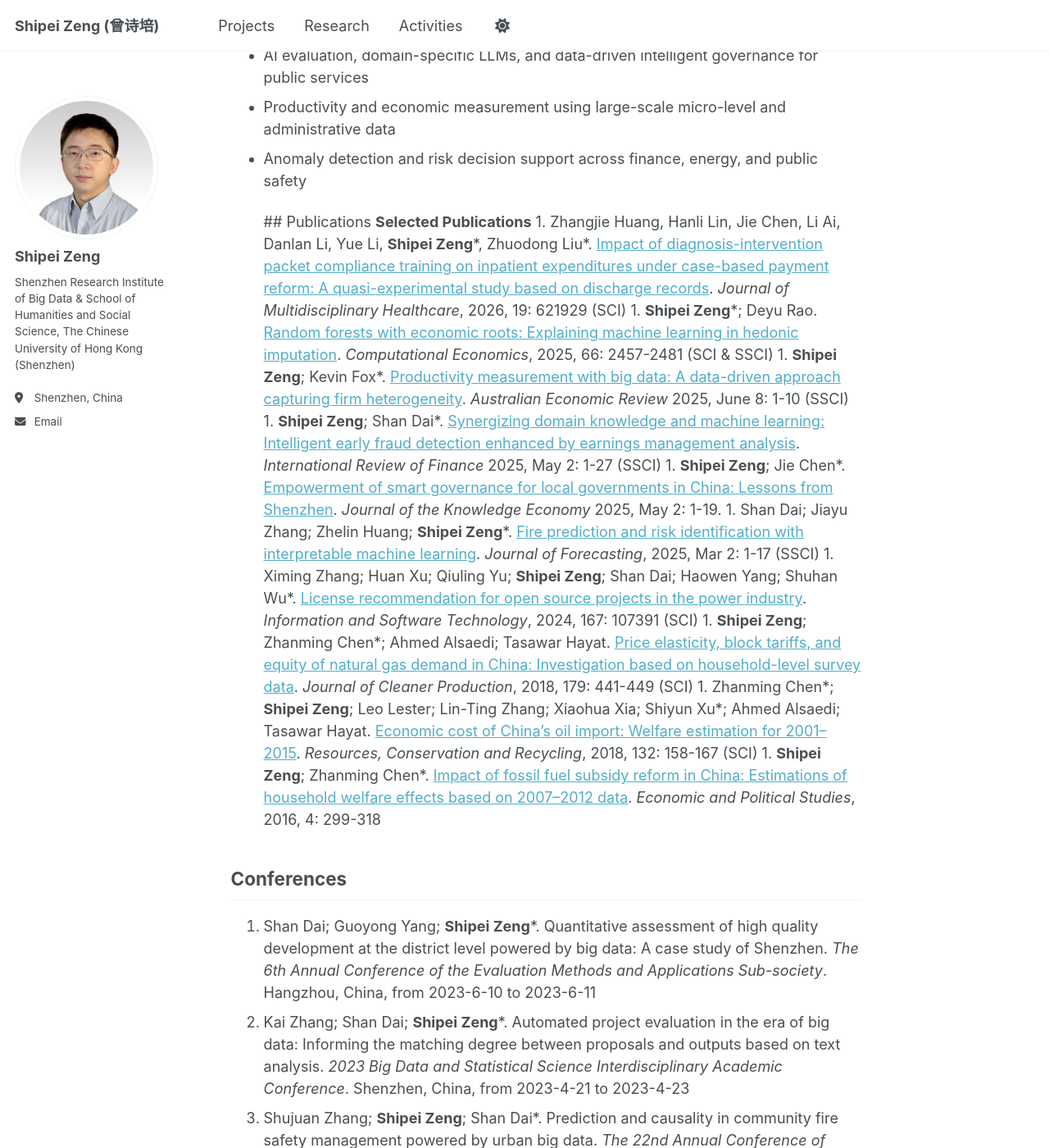
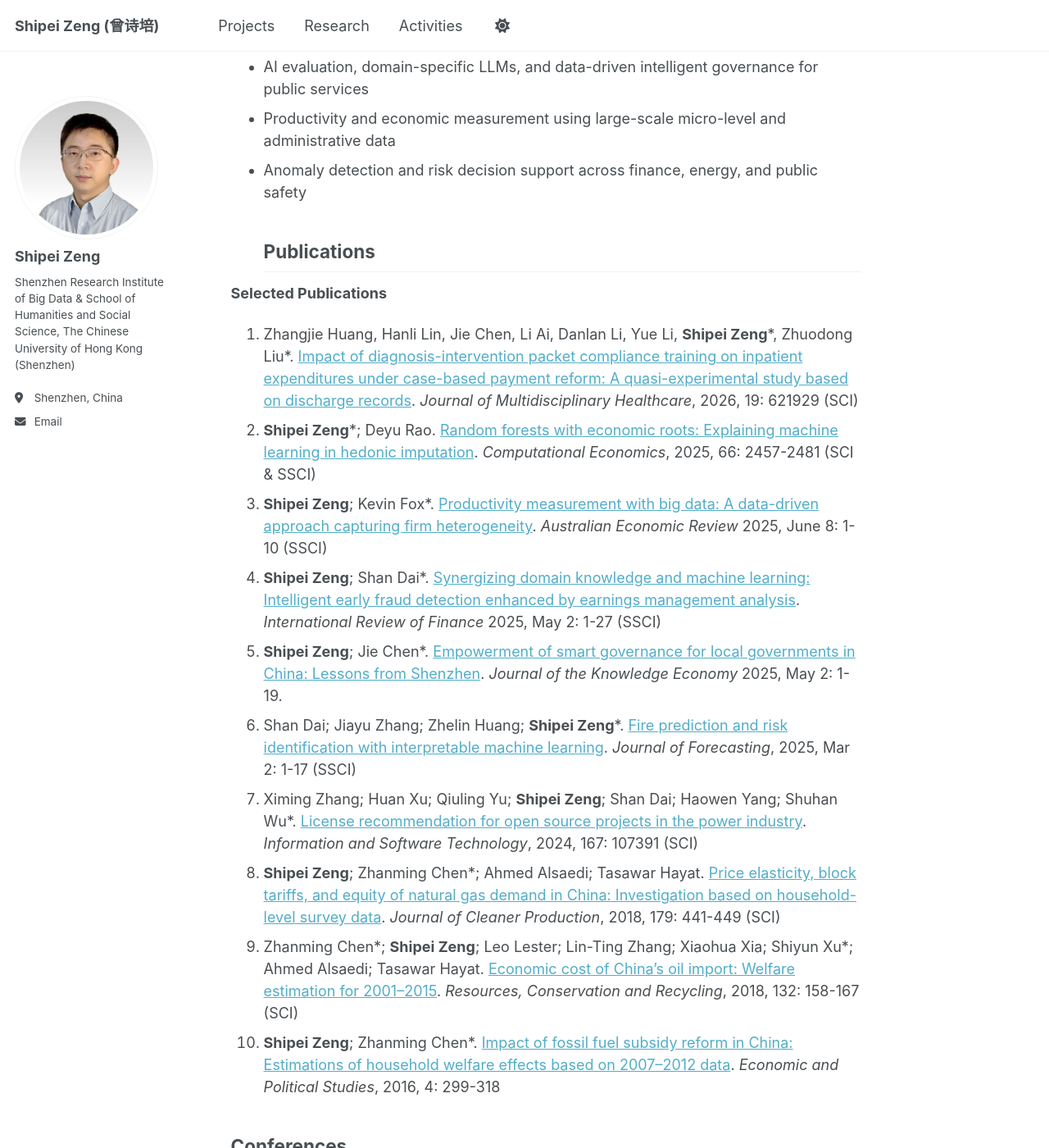
Before and after one commit to shipei-zeng/shipei-zeng.github.io, a Jekyll site: the page built from _pages/research.md, in a window 1280 px wide and 1400 px high, scrolled down 233 px. Shown: the whole window at 82% size. Built offline with Jekyll 4.4.1, drawn with Linux system fonts in a browser that asks for light colours; a script that is not in the unit is left out.

Commit message:
Update research.md

```diff
--- a/_pages/research.md
+++ b/_pages/research.md
@@ -3,13 +3,12 @@ permalink: /research/
 title: "Research Outcomes"
 ---
 <h2 style="margin-left: 40px;">Fields of Interest</h2>
-
-**Digital Economy | Digital Government | AI for Social Science**
+<h3 style="margin-left: 40px;">Digital Economy | Digital Government | AI for Social Science</h3>
 - AI evaluation, domain-specific LLMs, and data-driven intelligent governance for public services
 - Productivity and economic measurement using large-scale micro-level and administrative data
 - Anomaly detection and risk decision support across finance, energy, and public safety
 
-   ## Publications
+<h2 style="margin-left: 40px;">Publications</h2>
    **Selected Publications**
 1. Zhangjie Huang, Hanli Lin, Jie Chen, Li Ai, Danlan Li, Yue Li, __Shipei Zeng__\*, Zhuodong Liu\*. [Impact of diagnosis-intervention packet compliance training on inpatient expenditures under case-based payment reform: A quasi-experimental study based on discharge records](https://www.dovepress.com/impact-of-diagnosis-intervention-packet-compliance-training-on-inpatie-peer-reviewed-fulltext-article-JMDH). _Journal of Multidisciplinary Healthcare_, 2026, 19: 621929 (SCI)
 1. __Shipei Zeng__\*; Deyu Rao. [Random forests with economic roots: Explaining machine learning in hedonic imputation](https://link.springer.com/article/10.1007/s10614-024-10798-9). _Computational Economics_, 2025, 66: 2457-2481 (SCI & SSCI)
```
